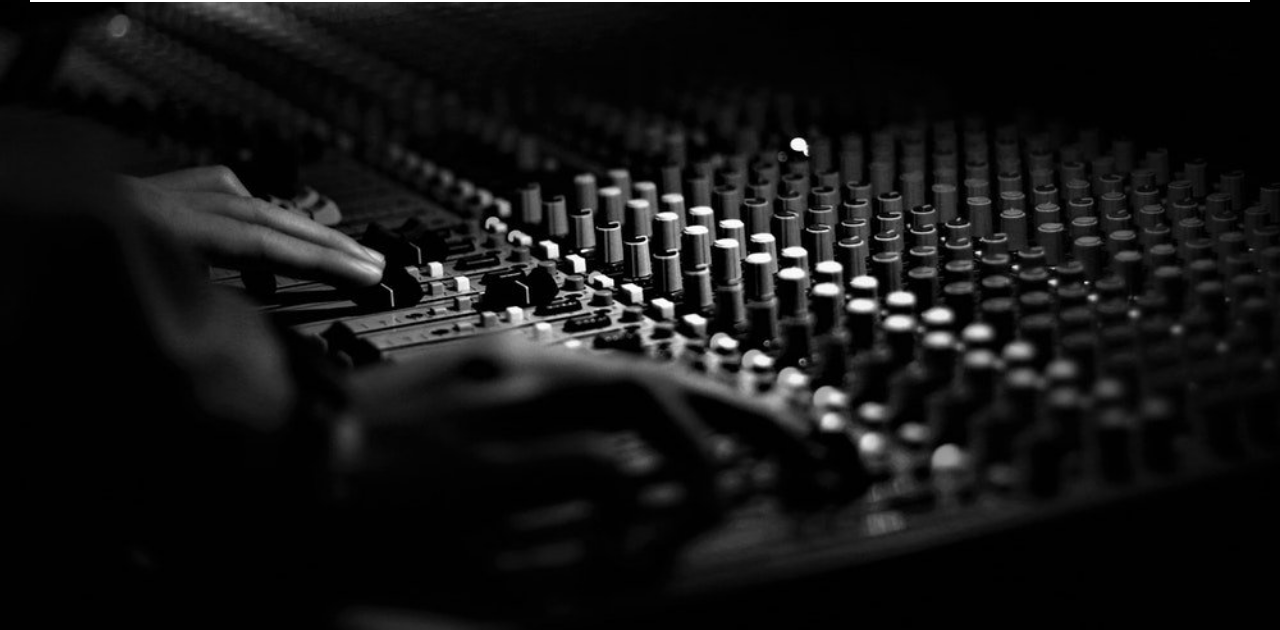
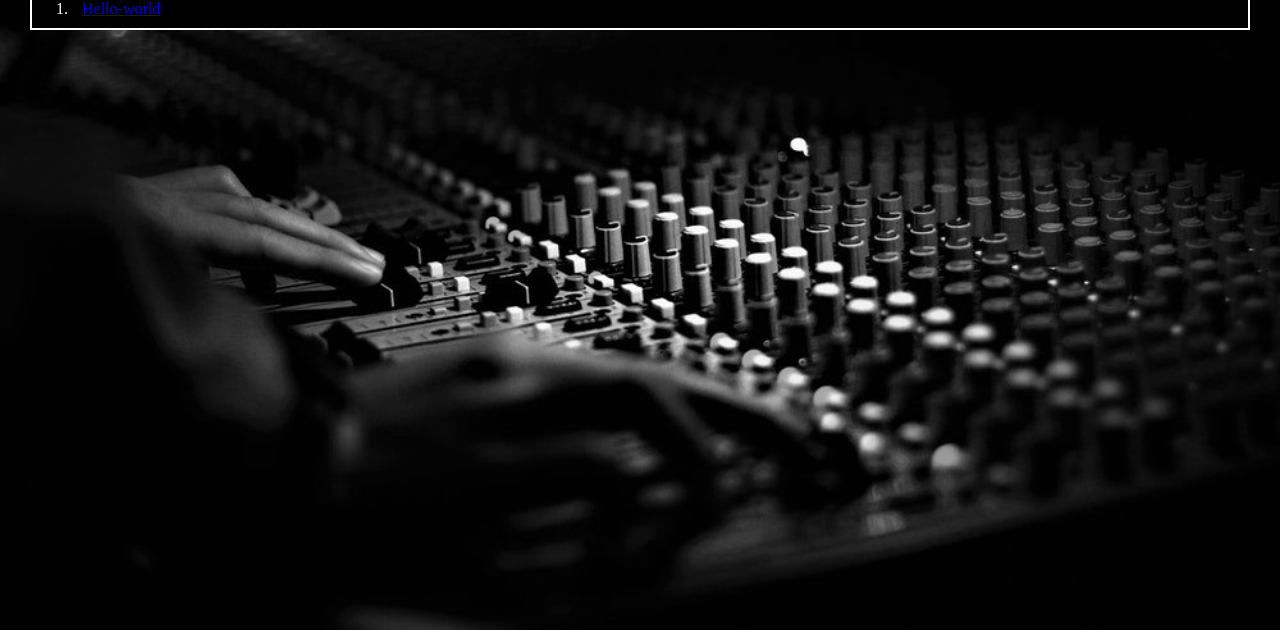
Before and after one commit to 96olbap/Web-portfolio, a plain HTML site: page project.html in a window 1280 px wide. Shown: the part 170-800 px from the top of the page. Drawn offline with Linux system fonts and the light colour scheme.

Commit message:
This commit will add the an item, one project link to the ordered list

```diff
--- a/project.html
+++ b/project.html
@@ -27,6 +27,9 @@
         <h1>Projects undertaken thus far:</h1>
       </div>
       <div class="card-body">
+        <ol>
+          <li><a href="https://github.com/96olbap/hello-world"> Hello-world</a></li>
+        </ol>
 
       </div>
     </div>
```
